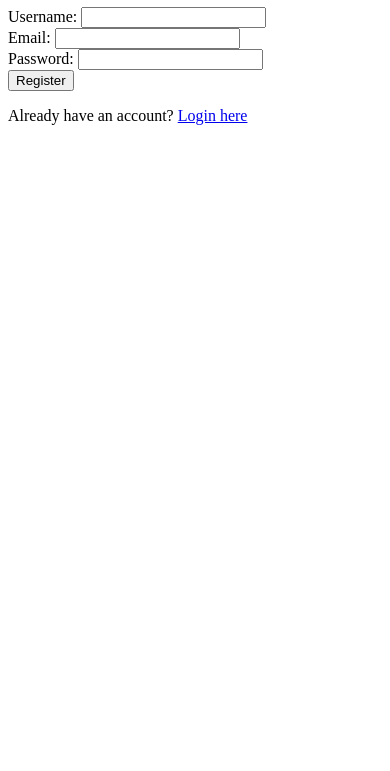
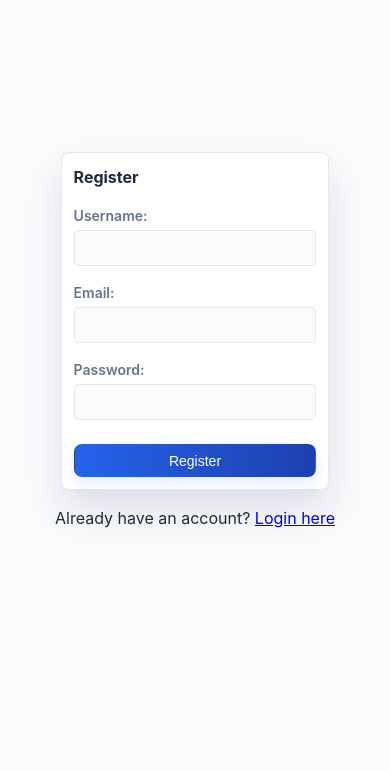
Before and after one commit to uni-aca100/OpenWings, a website: page static/register.html in a window 390 px wide. Shown: the part 73-844 px from the top of the page. Drawn offline with Linux system fonts and the light colour scheme.

Commit message:
add style login

```diff
--- /dev/null
+++ b/static/login.css
@@ -0,0 +1,271 @@
+:root {
+  /* Colors */
+  --color-primary: #2563eb;
+  --color-secondary: #64748b;
+  --color-accent: #f59e42;
+  --color-success: #22c55e;
+  --color-warning: #facc15;
+  --color-danger: #ef4444;
+  --color-bg: #fafbfd;
+  --color-surface: #ffffff;
+  --color-border: #e5e7eb;
+  --color-text: #1e293b;
+  --color-muted: #64748b;
+
+  /* Spacing */
+  --space-0: 0;
+  --space-xs: 0.25rem;
+  --space-sm: 0.5rem;
+  --space-md: 1rem;
+  --space-lg: 2rem;
+  --space-xl: 4rem;
+
+  /* Border radius */
+  --radius-sm: 4px;
+  --radius-md: 8px;
+  --radius-lg: 16px;
+
+  /* Font sizes */
+  --font-xs: 0.75rem;
+  --font-sm: 0.875rem;
+  --font-md: 1rem;
+  --font-lg: 1.25rem;
+  --font-xl: 1.5rem;
+  --font-xxl: 2rem;
+}
+
+/* 12-column grid container */
+.grid {
+  display: grid;
+  grid-template-columns: repeat(12, 1fr);
+  background: var(--color-bg);
+  align-items: start;
+}
+
+.gap-0 {
+  gap: 0;
+}
+
+
+/* --- Utility helpers (for navbar and layout) --- */
+.flex {
+  display: flex;
+}
+
+.items-center {
+  align-items: center;
+}
+
+.justify-between {
+  justify-content: space-between;
+}
+
+.p-md {
+  padding: var(--space-md);
+}
+
+.p-sm {
+  padding: var(--space-sm);
+}
+
+.px-md {
+  padding-left: var(--space-md);
+  padding-right: var(--space-md);
+}
+
+.py-sm {
+  padding-top: var(--space-sm);
+  padding-bottom: var(--space-sm);
+}
+
+.text-sm {
+  font-size: var(--font-sm);
+}
+
+.text-md {
+  font-size: var(--font-md);
+}
+
+.text-lg {
+  font-size: var(--font-lg);
+}
+
+.rounded-sm {
+  border-radius: var(--radius-sm);
+}
+
+.rounded-md {
+  border-radius: var(--radius-md);
+}
+
+/* body normalization */
+body {
+  margin: 0;
+  font-family: -apple-system, BlinkMacSystemFont, "Segoe UI", Roboto, "Helvetica Neue", Arial, sans-serif;
+  line-height: 1.5;
+  color: var(--color-text);
+  background: var(--color-bg);
+}
+
+.btn {
+  display: inline-flex;
+  align-items: center;
+  justify-content: center;
+  padding: 0.45rem 0.9rem;
+  font-size: var(--font-sm);
+  border-radius: var(--radius-md);
+  border: 1px solid transparent;
+  cursor: pointer;
+  transition: transform 120ms ease, box-shadow 120ms ease, opacity 120ms ease;
+  background: transparent;
+  color: var(--color-text);
+}
+
+.btn:focus {
+  outline: none;
+  box-shadow: 0 0 0 3px rgba(37, 99, 235, 0.12);
+}
+
+.btn-primary {
+  background: linear-gradient(90deg, var(--color-primary), #1e40af);
+  color: #fff;
+  border-color: transparent;
+  box-shadow: 0 6px 16px rgba(37, 99, 235, 0.12);
+}
+
+.btn-actions {
+  width: 100%;
+  max-width: 16rem;
+}
+
+.btn-primary:hover {
+  transform: translateY(-2px);
+  box-shadow: 0 10px 24px rgba(37, 99, 235, 0.14);
+}
+
+.form-container {
+  padding: 0;
+  min-height: 100vh;
+  display: flex;
+  justify-content: center;
+  align-items: center;
+}
+
+.form-content {
+  width: min(640px, 96%);
+  max-width: 640px;
+  margin: auto;
+  background: var(--color-surface);
+  border-radius: var(--radius-md);
+  padding: var(--space-md) var(--space-lg);
+  box-shadow: 0 20px 40px rgba(16, 24, 40, 0.12);
+  border: 1px solid var(--color-border);
+  display: flex;
+  flex-direction: column;
+  gap: var(--space-md);
+  box-sizing: border-box;
+}
+
+/* title */
+.form-title {
+  margin: 0;
+  font-size: var(--font-lg);
+  font-weight: 700;
+  color: var(--color-text);
+  padding-right: 2.5rem;
+  /* leave space for close button */
+}
+
+/* form layout inside modal */
+.form-content .form-group {
+  display: flex;
+  flex-direction: column;
+  gap: 0.375rem;
+  margin: 0;
+}
+
+.form-content .form-group label {
+  font-size: var(--font-sm);
+  font-weight: 600;
+  color: var(--color-muted);
+}
+
+.form-content .form-group input,
+.form-content .form-group select,
+.form-content .form-group textarea {
+  appearance: none;
+  border: 1px solid var(--color-border);
+  background: var(--color-bg);
+  padding: 0.5rem 0.75rem;
+  border-radius: var(--radius-sm);
+  font-size: var(--font-md);
+  color: var(--color-text);
+  box-sizing: border-box;
+  transition: box-shadow 120ms ease, border-color 120ms ease, transform 80ms ease;
+}
+
+/* inputs states */
+.form-content .form-group input::placeholder,
+.form-content .form-group textarea::placeholder {
+  color: var(--color-muted);
+  opacity: 1;
+}
+
+.form-content .form-group input:focus,
+.form-content .form-group textarea:focus,
+.form-content .form-group select:focus {
+  outline: none;
+  border-color: rgba(37, 99, 235, 0.5);
+  box-shadow: 0 4px 18px rgba(37, 99, 235, 0.08);
+  transform: translateY(-1px);
+}
+
+/* small helper / foot text */
+.form-content .form-help {
+  font-size: var(--font-sm);
+  color: var(--color-muted);
+}
+
+/* form actions row */
+.form-content .form-actions {
+  display: flex;
+  gap: var(--space-sm);
+  justify-content: flex-end;
+  align-items: center;
+  margin-top: var(--space-sm);
+}
+
+/* make primary action more prominent, use existing .btn-primary */
+.form-content .form-actions .btn {
+  min-width: 8rem;
+}
+
+/* when multiple actions on small screens, stack them */
+@media (max-width: 420px) {
+  .form-content {
+    padding: calc(var(--space-sm) + 0.25rem);
+  }
+
+  .form-content .form-actions {
+    flex-direction: column-reverse;
+    align-items: stretch;
+  }
+
+  .form-content .form-actions .btn {
+    width: 100%;
+    min-width: 0;
+  }
+
+  .form-content .form-group {
+    gap: 0.25rem;
+  }
+
+  .form-content .form-title {
+    font-size: var(--font-md);
+  }
+}
+
+/* subtle accessibility helpers */
+.form-content .form-group [required] {
+  box-shadow: none;
+}
--- a/static/register.html
+++ b/static/register.html
@@ -5,25 +5,33 @@
   <meta charset="UTF-8">
   <meta name="viewport" content="width=device-width, initial-scale=1.0">
   <title>Register</title>
+  <link rel="stylesheet" href="/static/login.css">
 </head>
 
 <body>
+  <div class="form-container">
     <div>
-    <h1>Register</h1>
-    <form id="register-form">
+      <form id="register-form" class="form-content">
+        <h1 class="form-title">Register</h1>
+        <div class="form-group">
           <label for="username">Username:</label>
           <input type="text" id="username" name="username" required>
-      <br>
+        </div>
+        <div class="form-group">
           <label for="email">Email:</label>
           <input type="email" id="email" name="email" required>
-      <br>
+        </div>
+        <div class="form-group">
           <label for="password">Password:</label>
           <input type="password" id="password" name="password" required>
-      <br>
-      <button type="submit">Register</button>
+        </div>
+        <div class="form-actions">
+          <button class="btn btn-primary" type="submit">Register</button>
+        </div>
       </form>
       <div id="error-message" style="color: red;"></div>
       <p>Already have an account? <a href="/login">Login here</a></p>
+    </div>
   </div>
   <script>
     document.getElementById('register-form').addEventListener('submit', async (event) => {
```
Also changed, not shown: static/login.html (+14 -5 lines), static/utils.css (+15 -13 lines). Lines whose indentation alone changed are shown as unchanged.
